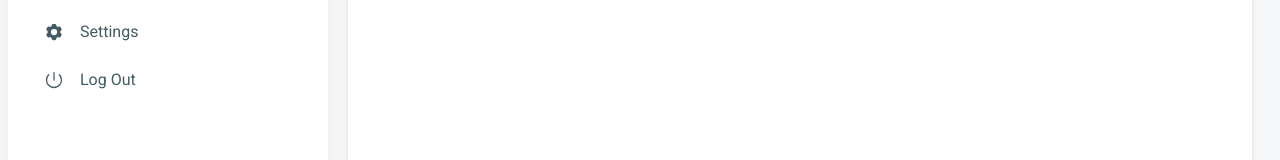
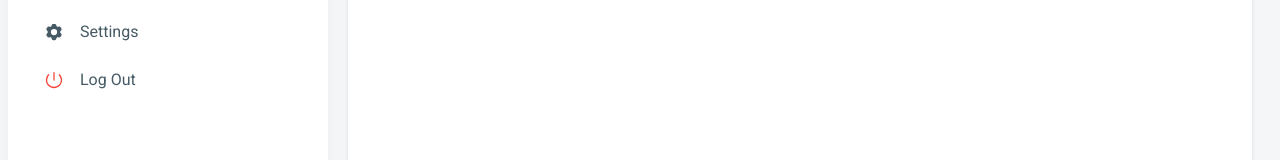
Before and after one commit to baharkeshavarz/crowd-funding, a Next.js app: page /en/dashboard in a window 1280 px wide. Shown: the part 323-483 px from the top of the page. Built offline with nearby package versions, Linux system fonts and the light colour scheme.

Commit message:
little changes in desgign

```diff
--- a/app/[lang]/(site)/(auth)/login/index.tsx
+++ b/app/[lang]/(site)/(auth)/login/index.tsx
@@ -4,7 +4,7 @@ import TextInput from "@/components/forms/input";
 import LayoutWrapper from "@/components/layout/layout-wrapper";
 import { findLocalFromUrl } from "@/lib/url";
 import { TranslateProps } from "@/types";
-import { LockClosedIcon, UserCircleIcon } from "@heroicons/react/24/outline";
+import { LockClosedIcon, UserCircleIcon } from "@heroicons/react/24/solid";
 import {
   Card,
   CardBody,
--- a/app/[lang]/dashboard/components/sidebar.tsx
+++ b/app/[lang]/dashboard/components/sidebar.tsx
@@ -144,7 +144,7 @@ export function SidebarWithSearch() {
         </ListItem>
         <ListItem>
           <ListItemPrefix>
-            <PowerIcon className="h-5 w-5" />
+            <PowerIcon className="h-5 w-5 text-red-500" />
           </ListItemPrefix>
           Log Out
         </ListItem>
```
